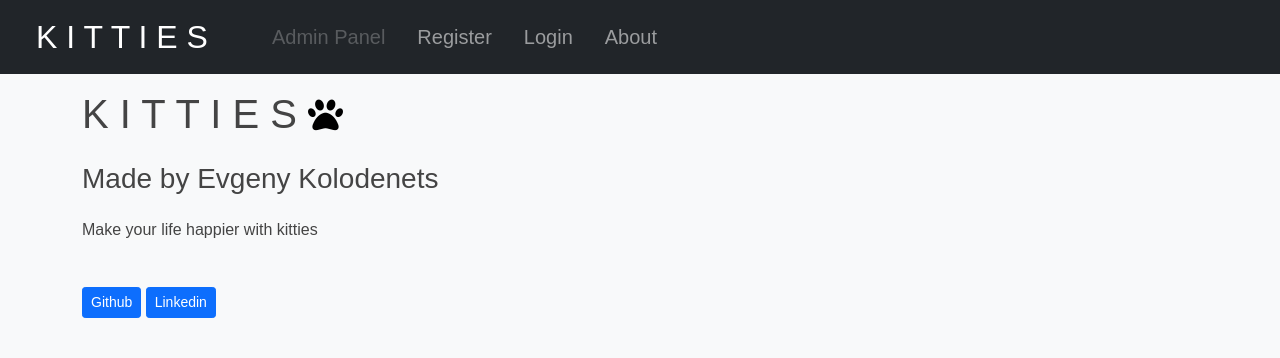
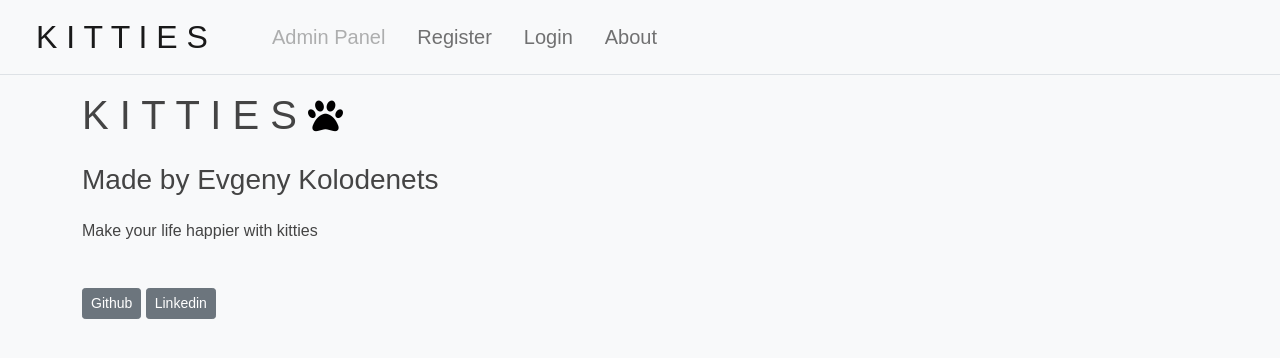
Before and after one commit to ekolodenets/flask_project, a Flask app: page /about in a window 1280 px wide. Shown: the top 358 px of the page. Run offline with Flask 2, Linux system fonts and the light colour scheme; some libraries are stand-ins or nearby versions.

Commit message:
modifying structure

```diff
--- a/app/templates/about.html
+++ b/app/templates/about.html
@@ -9,8 +9,8 @@
         <h5>Make your life happier with kitties </h5>
         <br>
         <br>
-        <a href="https://github.com/ekolodenets" class="btn btn-primary btn-sm">Github</a>
-        <a href="https://www.linkedin.com/in/evgeny-kolodenets/" class="btn btn-primary btn-sm">Linkedin</a>
+        <a href="https://github.com/ekolodenets" class="btn btn-secondary btn-sm">Github</a>
+        <a href="https://www.linkedin.com/in/evgeny-kolodenets/" class="btn btn-secondary btn-sm">Linkedin</a>
     </div>
 
 {% endblock %}
--- a/app/templates/navbar.html
+++ b/app/templates/navbar.html
@@ -1,4 +1,4 @@
-<nav class="navbar navbar-expand-lg navbar-dark bg-dark sticky-top">
+<nav class="navbar navbar-expand-lg navbar-light bg-light sticky-top border-bottom">
     <div class="container-fluid mx-4">
         <a class="navbar-brand mb-0 fs-2" href="{{ url_for('cats.cats') }}">K I T T I E S</a>
         <button class="navbar-toggler" type="button" data-bs-toggle="collapse"
```
Also changed, not shown: app/__init__.py (+3 -5 lines), app/users/views.py (+5 -5 lines).
